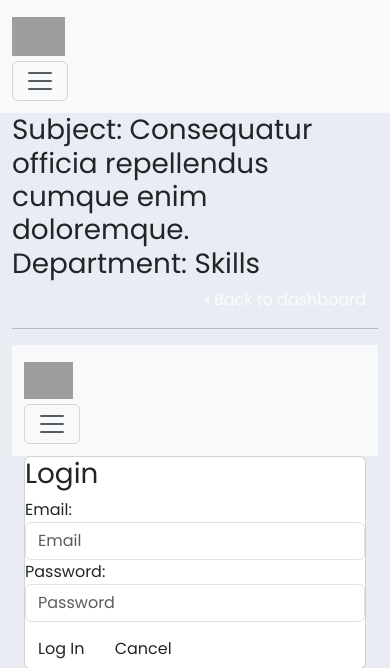
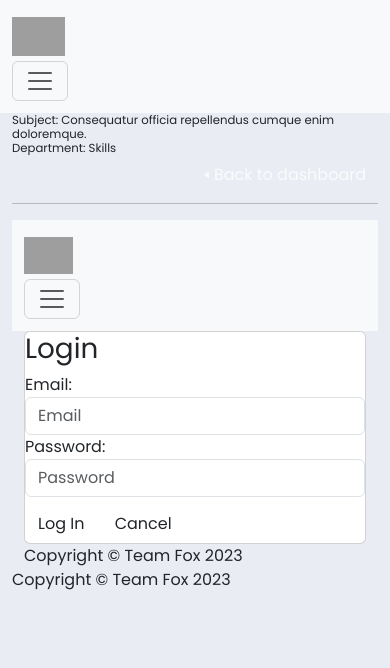
Before and after one commit to Adam-Moujar/Ticketing-System, a Django app: template ticketing/templates/specialist/specialist_message.html in a window 390 px wide. Shown: the top 668 px of the page. Run offline with Django 4.2, Linux system fonts and the light colour scheme; the template is opened without the code that fills it: values that come from a table or form of the project are taken from there, others are empty; data comes from the database, SQL or seed files in the repository; parts of the project's set-up code (start-up, migrations or seed data) failed here and were passed over; some libraries are stand-ins or nearby versions; grey boxes are pictures that could not be loaded.

Commit message:
Change fontsize of message title to be responsive
- Uses viewport width (3vw)

```diff
--- a/ticketing/templates/specialist/specialist_message.html
+++ b/ticketing/templates/specialist/specialist_message.html
@@ -3,7 +3,7 @@
 <Title>{{ ticket.header }}</Title>
 <div class="specialist-banner dash-banner">
     <div class="dash-title" style="justify-content: space-between;">
-        <h1 class="dash-header">Subject: {{ ticket.header }}<br>
+        <h1 class="dash-header" style="font-size:3vw;">Subject: {{ ticket.header }}<br>
             Department: {{ ticket.department }}<br></h1>
         <div class="container" style="text-align:right;">
             <a href="{% url 'specialist_dashboard' ticket_type='personal' %}"
@@ -12,7 +12,7 @@
     </div>
 </div>
 {% if user.is_authenticated %}
-<form method="post" class="text-white" style="padding-top: 12%">{% csrf_token %}
+<form method="post" class="text-white" style="padding-top: 14%">{% csrf_token %}
     {{ form.as_p }}
     <input class="btn btn-light btn-md bg-light text-dark" type="submit" value="Add comment">
 </form>
--- a/ticketing/templates/student/student_message.html
+++ b/ticketing/templates/student/student_message.html
@@ -3,7 +3,7 @@
 <Title>{{ ticket.header }}</Title>
 <div class="banner dash-banner">
     <div class="dash-title">
-        <h1 class="dash-header">Subject: {{ ticket.header }}<br>
+        <h1 class="dash-header" style="font-size:3vw;">Subject: {{ ticket.header }}<br>
             Department: {{ ticket.department }}</h1>
             <div class="container" style="text-align:right;">
                 <a href="{% url 'student_dashboard' %}" style="opacity:0.8; text-decoration:none; color: white;">🢐 Back to dashboard</a>
```
